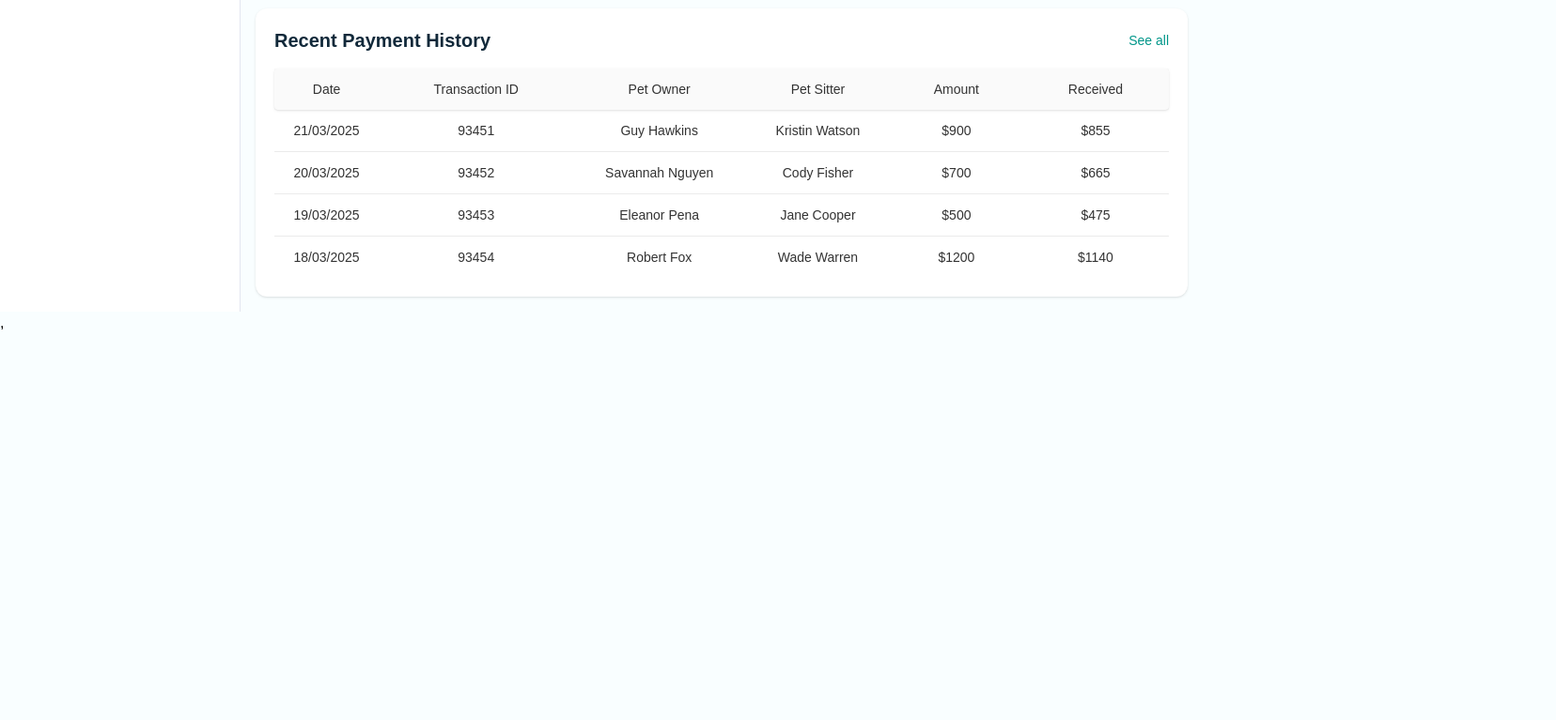
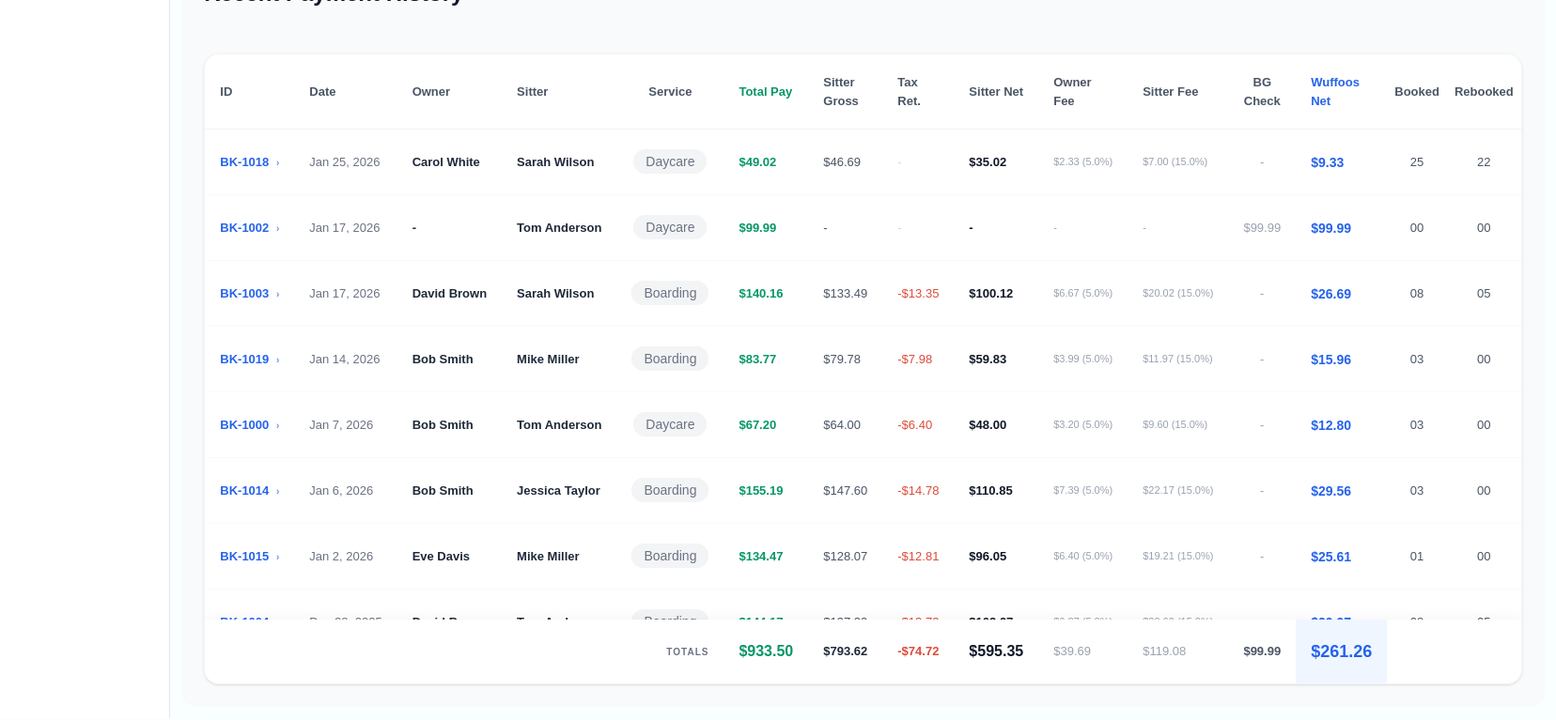
Before and after one commit to Topan-Roy/pet-care-DB, a React (Vite) app: page /dashboard in a window 1280 px wide. Shown: the part 960-1727 px from the top of the page at 94% size, 1656 px wide, since content can reach past the window. Before the commit the page ends 1316 px from the top, so only its background shows below. Built offline with nearby package versions, Linux system fonts and the light colour scheme.

Commit message:
added RecentPayment update

```diff
--- a/src/Components/RecentPayment.jsx
+++ b/src/Components/RecentPayment.jsx
@@ -1,92 +1,179 @@
-import React from "react";
-import { Link } from "react-router";
+import React, { useState, useMemo } from "react";
+import { ChevronDown, Search, Download } from "lucide-react";
+import BookingDetailsModal from "../Components/BookingDetailsModal";
+
+const paymentData = [
+  { id: 'BK-1018', date: 'Jan 25, 2026', owner: 'Carol White', sitter: 'Sarah Wilson', service: 'Daycare', totalPay: 49.02, sitterGross: 46.69, taxRet: 0, sitterNet: 35.02, ownerFee: 2.33, ownerFeePct: '5.0%', sitterFee: 7.00, sitterFeePct: '15.0%', bgCheck: 0, wuffooNet: 9.33, booked: 25, rebooked: 22 },
+  { id: 'BK-1002', date: 'Jan 17, 2026', owner: '-', sitter: 'Tom Anderson', service: 'Daycare', totalPay: 99.99, sitterGross: 0, taxRet: 0, sitterNet: 0, ownerFee: 0, ownerFeePct: '', sitterFee: 0, sitterFeePct: '', bgCheck: 99.99, wuffooNet: 99.99, booked: 0, rebooked: 0 },
+  { id: 'BK-1003', date: 'Jan 17, 2026', owner: 'David Brown', sitter: 'Sarah Wilson', service: 'Boarding', totalPay: 140.16, sitterGross: 133.49, taxRet: -13.35, sitterNet: 100.12, ownerFee: 6.67, ownerFeePct: '5.0%', sitterFee: 20.02, sitterFeePct: '15.0%', bgCheck: 0, wuffooNet: 26.69, booked: 8, rebooked: 5 },
+  { id: 'BK-1019', date: 'Jan 14, 2026', owner: 'Bob Smith', sitter: 'Mike Miller', service: 'Boarding', totalPay: 83.77, sitterGross: 79.78, taxRet: -7.98, sitterNet: 59.83, ownerFee: 3.99, ownerFeePct: '5.0%', sitterFee: 11.97, sitterFeePct: '15.0%', bgCheck: 0, wuffooNet: 15.96, booked: 3, rebooked: 0 },
+  { id: 'BK-1000', date: 'Jan 7, 2026', owner: 'Bob Smith', sitter: 'Tom Anderson', service: 'Daycare', totalPay: 67.20, sitterGross: 64.00, taxRet: -6.40, sitterNet: 48.00, ownerFee: 3.20, ownerFeePct: '5.0%', sitterFee: 9.60, sitterFeePct: '15.0%', bgCheck: 0, wuffooNet: 12.80, booked: 3, rebooked: 0 },
+  { id: 'BK-1014', date: 'Jan 6, 2026', owner: 'Bob Smith', sitter: 'Jessica Taylor', service: 'Boarding', totalPay: 155.19, sitterGross: 147.60, taxRet: -14.78, sitterNet: 110.85, ownerFee: 7.39, ownerFeePct: '5.0%', sitterFee: 22.17, sitterFeePct: '15.0%', bgCheck: 0, wuffooNet: 29.56, booked: 3, rebooked: 0 },
+  { id: 'BK-1015', date: 'Jan 2, 2026', owner: 'Eve Davis', sitter: 'Mike Miller', service: 'Boarding', totalPay: 134.47, sitterGross: 128.07, taxRet: -12.81, sitterNet: 96.05, ownerFee: 6.40, ownerFeePct: '5.0%', sitterFee: 19.21, sitterFeePct: '15.0%', bgCheck: 0, wuffooNet: 25.61, booked: 1, rebooked: 0 },
+  { id: 'BK-1004', date: 'Dec 28, 2025', owner: 'David Brown', sitter: 'Tom Anderson', service: 'Boarding', totalPay: 144.17, sitterGross: 137.30, taxRet: -13.73, sitterNet: 102.97, ownerFee: 6.87, ownerFeePct: '5.0%', sitterFee: 20.60, sitterFeePct: '15.0%', bgCheck: 0, wuffooNet: 29.97, booked: 8, rebooked: 5 },
+  { id: 'BK-1007', date: 'Dec 26, 2025', owner: 'Bob Smith', sitter: 'Jessica Taylor', service: 'Walking', totalPay: 37.71, sitterGross: 35.91, taxRet: -3.59, sitterNet: 26.93, ownerFee: 1.80, ownerFeePct: '5.0%', sitterFee: 5.39, sitterFeePct: '15.0%', bgCheck: 0, wuffooNet: 7.19, booked: 3, rebooked: 0 },
+  { id: 'BK-1009', date: 'Dec 25, 2025', owner: 'Eve Davis', sitter: 'Jessica Taylor', service: 'Walking', totalPay: 21.82, sitterGross: 20.78, taxRet: -2.08, sitterNet: 15.58, ownerFee: 1.04, ownerFeePct: '5.0%', sitterFee: 3.12, sitterFeePct: '15.0%', bgCheck: 0, wuffooNet: 4.16, booked: 1, rebooked: 0 },
+];
 
 const RecentPayment = () => {
-  const paymentHistory = [
-    {
-      id: 1,
-      date: "21/03/2025",
-      transactionId: "93451",
-      petOwner: "Guy Hawkins",
-      petSitter: "Kristin Watson",
-      amount: "$900",
-      received: "$855",
-    },
-    {
-      id: 2,
-      date: "20/03/2025",
-      transactionId: "93452",
-      petOwner: "Savannah Nguyen",
-      petSitter: "Cody Fisher",
-      amount: "$700",
-      received: "$665",
-    },
-    {
-      id: 3,
-      date: "19/03/2025",
-      transactionId: "93453",
-      petOwner: "Eleanor Pena",
-      petSitter: "Jane Cooper",
-      amount: "$500",
-      received: "$475",
-    },
-    {
-      id: 4,
-      date: "18/03/2025",
-      transactionId: "93454",
-      petOwner: "Robert Fox",
-      petSitter: "Wade Warren",
-      amount: "$1200",
-      received: "$1140",
-    },
-  ];
+  const [selectedBooking, setSelectedBooking] = useState(null);
+  const [isModalOpen, setIsModalOpen] = useState(false);
+
+  const handleRowClick = (booking) => {
+    setSelectedBooking(booking);
+    setIsModalOpen(true);
+  };
+
+  const totals = useMemo(() => {
+    return paymentData.reduce(
+      (acc, curr) => ({
+        totalPay: acc.totalPay + (curr.totalPay || 0),
+        sitterGross: acc.sitterGross + (curr.sitterGross || 0),
+        taxRet: acc.taxRet + (curr.taxRet || 0),
+        sitterNet: acc.sitterNet + (curr.sitterNet || 0),
+        ownerFee: acc.ownerFee + (curr.ownerFee || 0),
+        sitterFee: acc.sitterFee + (curr.sitterFee || 0),
+        bgCheck: acc.bgCheck + (curr.bgCheck || 0),
+        wuffooNet: acc.wuffooNet + (curr.wuffooNet || 0),
+      }),
+      { totalPay: 0, sitterGross: 0, taxRet: 0, sitterNet: 0, ownerFee: 0, sitterFee: 0, bgCheck: 0, wuffooNet: 0 }
+    );
+  }, []);
+
+  const formatCurrency = (val, isTax = false) => {
+    if (val === 0) return "-";
+    const formatted = Math.abs(val).toLocaleString("en-US", {
+      minimumFractionDigits: 2,
+      maximumFractionDigits: 2,
+    });
+    const sign = val < 0 ? "-" : "";
+    return `${sign}$${formatted}`;
+  };
+
+  const getServiceBadge = (service) => {
+    return (
+      <span className="px-3 py-1 rounded-full text-[14px] font-medium text-gray-500 border bg-[#F3F4F6] border-gray-100">
+        {service}
+      </span>
+    );
+  };
 
   return (
-    <div className="p-4">
-      <div className="bg-[#FFFFFF] mt-6 p-5 rounded-xl shadow-sm ">
-        <div className="flex items-center justify-between mb-4">
-          <h3 className="font-semibold text-xl text-[#11293A]">
-            Recent Payment History
-          </h3>
-          <Link to="/dashboard/payment">
-            <button className="text-sm font-medium text-teal-600 hover:underline cursor-pointer">
-              See all
-            </button>
-          </Link>
+    <>
+      <style>{`
+        .custom-scrollbar::-webkit-scrollbar {
+          height: 10px;
+          width: 8px;
+          background-color: transparent;
+        }
+        .custom-scrollbar::-webkit-scrollbar-thumb {
+          background-color: rgba(0, 0, 0, 0.1);
+          border-radius: 20px;
+          border: 2px solid transparent;
+          background-clip: content-box;
+        }
+        .custom-scrollbar::-webkit-scrollbar-thumb:hover {
+          background-color: rgba(0, 0, 0, 0.2);
+        }
+        .custom-scrollbar {
+          scrollbar-width: thin;
+          scrollbar-color: rgba(0, 0, 0, 0.1) transparent;
+          -ms-overflow-style: none;
+        }
+        .custom-scrollbar::-webkit-scrollbar:horizontal {
+          display: none;
+        }
+      `}</style>
+
+      <div className="p-3">
+        <div className="flex flex-col w-full h-screen overflow-hidden bg-[#F9FAFB] rounded-2xl">
+          <div className="p-4 md:p-6 w-full flex flex-col flex-1 min-h-0">
+            {/* Header Area */}
+            <div className="max-w-full mx-auto w-full mb-6 flex-shrink-0">
+              <h1 className="text-2xl font-bold text-gray-900 mb-6 font-Inter">Recent Payment History</h1>
             </div>
 
-        <table className="w-full text-sm">
-          <thead>
-            <tr className="shadow rounded bg-[#9999990D] text-[#333333]">
-              <th className="text-center px-5 py-3 font-medium">Date</th>
-              <th className="text-center px-5 py-3 font-medium">
-                Transaction ID
-              </th>
-              <th className="text-center px-5 py-3 font-medium">Pet Owner</th>
-              <th className="text-center px-5 py-3 font-medium">Pet Sitter</th>
-              <th className="text-center px-5 py-3 font-medium">Amount</th>
-              <th className="text-center px-5 py-3 font-medium">Received</th>
+            {/* Integrated Table Card */}
+            <div className="bg-white rounded-2xl shadow-sm border border-gray-100 flex-1 overflow-auto custom-scrollbar min-w-0 relative">
+              <table className="w-full text-[13px] text-left">
+                <thead className="sticky top-0 z-40 bg-white">
+                  <tr className="border-b border-gray-100">
+                    <th className="px-4 py-5 font-bold text-gray-600 bg-white first:rounded-tl-2xl">ID</th>
+                    <th className="px-4 py-5 font-bold text-gray-600 bg-white">Date</th>
+                    <th className="px-4 py-5 font-bold text-gray-600 bg-white">Owner</th>
+                    <th className="px-4 py-5 font-bold text-gray-600 bg-white">Sitter</th>
+                    <th className="px-4 py-5 font-bold text-gray-600 text-center bg-white">Service</th>
+                    <th className="px-4 py-5 font-bold text-[#059669] bg-white">Total Pay</th>
+                    <th className="px-4 py-5 font-bold text-gray-600 bg-white">Sitter Gross</th>
+                    <th className="px-4 py-5 font-bold text-gray-600 bg-white">Tax Ret.</th>
+                    <th className="px-4 py-5 font-bold text-gray-600 bg-white">Sitter Net</th>
+                    <th className="px-4 py-5 font-bold text-gray-600 bg-white">Owner Fee</th>
+                    <th className="px-4 py-5 font-bold text-gray-600 bg-white">Sitter Fee</th>
+                    <th className="px-4 py-5 font-bold text-gray-600 text-center bg-white">BG Check</th>
+                    <th className="px-4 py-5 font-bold text-[#2563EB] bg-white">Wuffoos Net</th>
+                    <th className="px-2 py-5 font-bold text-gray-600 text-center bg-white">Booked</th>
+                    <th className="px-2 py-5 font-bold text-gray-600 text-center bg-white last:rounded-tr-2xl">Rebooked</th>
                   </tr>
                 </thead>
-
-          <tbody>
-            {paymentHistory.map((row) => (
+                <tbody className="divide-y divide-gray-50 bg-white">
+                  {paymentData.map((row, idx) => (
                     <tr
-                key={row.id}
-                className="border-b border-[#EBEBEB] last:border-none text-[#333333]"
+                      key={idx}
+                      className="hover:bg-gray-50 transition-colors group cursor-pointer"
+                      onClick={() => handleRowClick(row)}
                     >
-                <td className="py-3 text-center">{row.date}</td>
-                <td className="py-3 text-center">{row.transactionId}</td>
-                <td className="py-3 text-center">{row.petOwner}</td>
-                <td className="py-3 text-center">{row.petSitter}</td>
-                <td className="py-3 text-center">{row.amount}</td>
-                <td className="py-3 text-center">{row.received}</td>
+                      <td className="px-4 py-6 font-bold text-[#2563EB] whitespace-nowrap">
+                        {row.id} <span className="text-[10px] ml-1 opacity-70">›</span>
+                      </td>
+                      <td className="px-4 py-6 text-gray-500 whitespace-nowrap">{row.date}</td>
+                      <td className="px-4 py-6 font-semibold text-gray-800 whitespace-nowrap">{row.owner}</td>
+                      <td className="px-4 py-6 font-semibold text-gray-800 whitespace-nowrap">{row.sitter}</td>
+                      <td className="px-4 py-6 font-semibold text-center whitespace-nowrap">{getServiceBadge(row.service)}</td>
+                      <td className="px-4 py-6 font-bold text-[#059669] whitespace-nowrap">{formatCurrency(row.totalPay)}</td>
+                      <td className="px-4 py-6 text-gray-600 whitespace-nowrap">{formatCurrency(row.sitterGross)}</td>
+                      <td className="px-4 py-6 text-[#DD4B39] font-medium whitespace-nowrap">
+                        {row.taxRet === 0 ? <span className="text-gray-300">-</span> : formatCurrency(row.taxRet, true)}
+                      </td>
+                      <td className="px-4 py-6 font-bold text-gray-900 whitespace-nowrap">{formatCurrency(row.sitterNet)}</td>
+                      <td className="px-4 py-6 text-gray-400 text-[11px] whitespace-nowrap">
+                        {row.ownerFee === 0 ? "-" : `${formatCurrency(row.ownerFee)} (${row.ownerFeePct})`}
+                      </td>
+                      <td className="px-4 py-6 text-gray-400 text-[11px] whitespace-nowrap">
+                        {row.sitterFee === 0 ? "-" : `${formatCurrency(row.sitterFee)} (${row.sitterFeePct})`}
+                      </td>
+                      <td className="px-4 py-6 text-gray-400 text-center whitespace-nowrap">{formatCurrency(row.bgCheck)}</td>
+                      <td className="px-4 py-6 font-bold text-[#2563EB] whitespace-nowrap text-sm">{formatCurrency(row.wuffooNet)}</td>
+                      <td className="px-2 py-6 text-center text-gray-600 whitespace-nowrap font-medium">{String(row.booked).padStart(2, '0')}</td>
+                      <td className="px-2 py-6 text-center text-gray-600 whitespace-nowrap font-medium">{String(row.rebooked).padStart(2, '0')}</td>
                     </tr>
                   ))}
                 </tbody>
+                <tfoot className="sticky bottom-0 z-40 bg-white shadow-[0_-4px_10px_rgba(0,0,0,0.03)] selection:bg-none">
+                  <tr className="bg-white font-bold border-t border-gray-200">
+                    <td className="px-4 py-5 text-gray-500 text-[10px] uppercase tracking-widest text-right bg-white first:rounded-bl-2xl" colSpan={5}>Totals</td>
+                    <td className="px-4 py-5 text-[#059669] text-base bg-white">{formatCurrency(totals.totalPay)}</td>
+                    <td className="px-4 py-5 text-gray-800 font-bold bg-white">{formatCurrency(totals.sitterGross)}</td>
+                    <td className="px-4 py-5 text-[#DD4B39] font-bold bg-white">{formatCurrency(totals.taxRet)}</td>
+                    <td className="px-4 py-5 text-gray-900 text-base font-black bg-white">{formatCurrency(totals.sitterNet)}</td>
+                    <td className="px-4 py-5 text-gray-400 font-normal bg-white">{formatCurrency(totals.ownerFee)}</td>
+                    <td className="px-4 py-5 text-gray-400 font-normal bg-white">{formatCurrency(totals.sitterFee)}</td>
+                    <td className="px-4 py-5 text-gray-600 font-bold text-center bg-white">{formatCurrency(totals.bgCheck)}</td>
+                    <td className="px-4 py-5 bg-blue-50 text-[#2563EB] text-lg font-black">{formatCurrency(totals.wuffooNet)}</td>
+                    <td className="px-2 py-5 bg-white last:rounded-br-2xl" colSpan={2}></td>
+                  </tr>
+                </tfoot>
               </table>
             </div>
           </div>
+        </div>
+      </div>
+
+      <BookingDetailsModal
+        isOpen={isModalOpen}
+        onClose={() => setIsModalOpen(false)}
+        booking={selectedBooking}
+      />
+    </>
   );
 };
 
```
Lines whose indentation alone changed are shown as unchanged.
